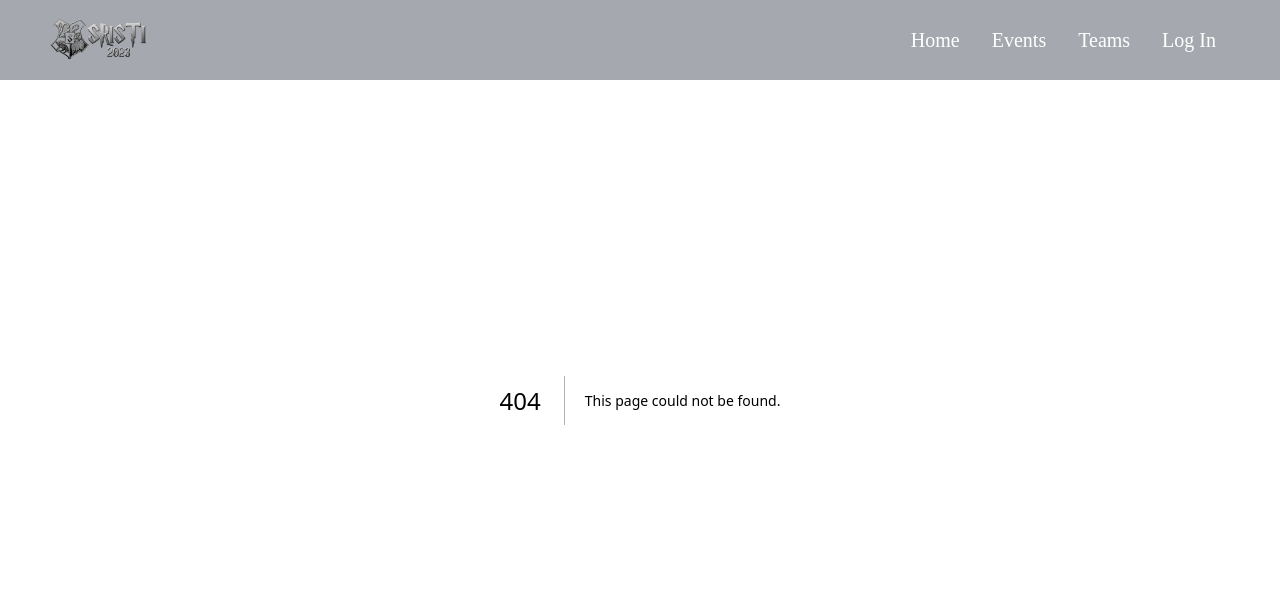
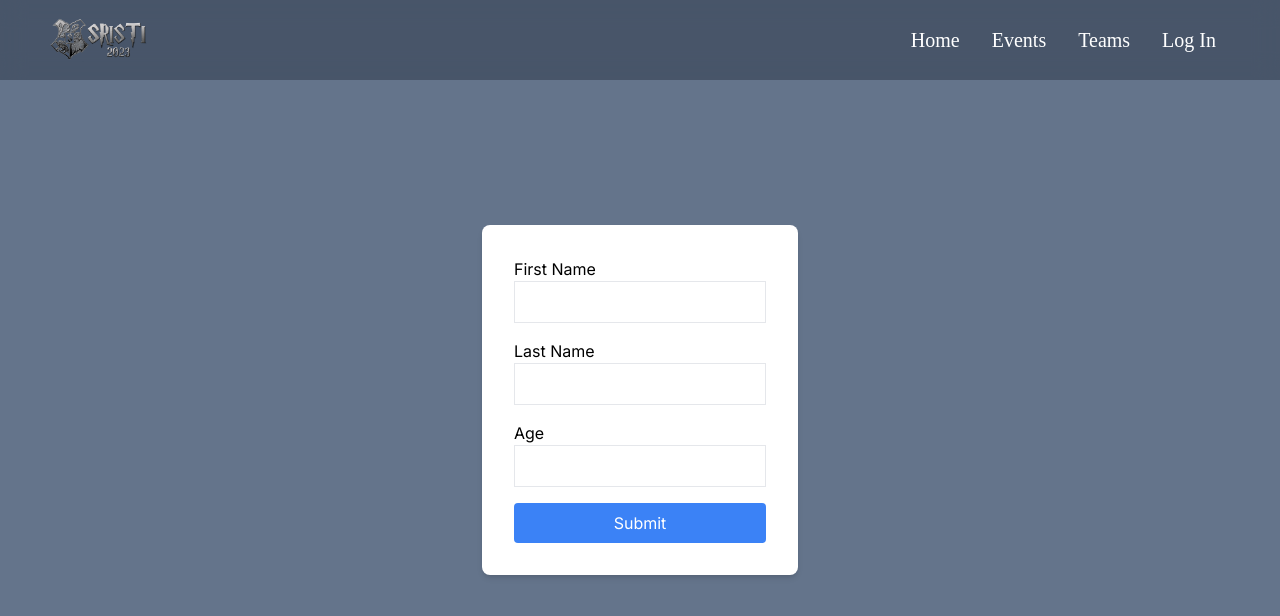
Before and after one commit to SRISTI-JGEC/SRISTI_2K23_Website, a Next.js app: page /registration in a window 1280 px wide. Before the commit this address had no page. Shown: the top 616 px of the page. Built offline with nearby package versions, Linux system fonts and the light colour scheme.

Commit message:
Making A basic form till now

```diff
--- a/package.json
+++ b/package.json
@@ -25,6 +25,7 @@
     "postcss": "8.4.29",
     "react": "18.2.0",
     "react-dom": "18.2.0",
+    "react-hook-form": "^7.46.2",
     "swiper": "^10.3.0",
     "tailwind-scrollbar": "^3.0.5",
     "tailwindcss": "3.3.3",
--- a/src/app/events/[eventname]/page.tsx
+++ b/src/app/events/[eventname]/page.tsx
@@ -3,6 +3,7 @@ import React, { useState } from "react";
 import Image from "next/image";
 import stick from "/public/Images/toppng.com-elder-wand1-harry-potter-wand-draw-transparent-635x50.png";
 import Link from "next/link";
+import { useRouter } from "next/navigation";
 // import ruleBg from "/public/Images/Untitled-2.png";
 
 type TimeLeft = {
@@ -13,6 +14,7 @@ type TimeLeft = {
 };
 
 const Page = () => {
+  const router = useRouter()
   const eventStartTime = new Date("Oct 3, 2023 12:00:00").getTime();
   const [timeLeft, setTimeLeft] = useState<TimeLeft>({
     days: 0,
@@ -32,6 +34,12 @@ const Page = () => {
     let seconds = Math.floor((timeLeft % (1000 * 60)) / 1000);
     setTimeLeft({ days, hours, minutes, seconds });
   }, 1000);
+
+  function handleSubmit() {
+    router.push('/registration')
+
+  }
+
 
   return (
     <>
@@ -153,7 +161,9 @@ const Page = () => {
             </div>
           </div>
           <div className="actions flex justify-between w-[30rem] max-[640px]:w-[20rem] max-[280px]:w-[15rem]">
-            <button className="py-[7px] px-[15px] max-[640px]:py-[4px] max-[640px]:px-[8px] max-[640px]:text-[1rem] bg-rule-bg bg-center bg-cover bg-no-repeat text-white font-griffy text-[1.5rem] tracking-wider">
+            <button className="py-[7px] px-[15px] max-[640px]:py-[4px] max-[640px]:px-[8px] max-[640px]:text-[1rem] bg-rule-bg bg-center bg-cover bg-no-repeat text-white font-griffy text-[1.5rem] tracking-wider"
+              onClick={handleSubmit}
+            >
               Register Now
             </button>
             <Link href={'/events/mesmarise/leaderboard'}><button className="py-[7px] px-[15px] max-[640px]:py-[4px] max-[640px]:px-[8px] max-[640px]:text-[1rem] bg-rule-bg bg-center bg-cover bg-no-repeat text-white font-griffy text-[1.5rem] tracking-wider">
--- a/src/app/layout.tsx
+++ b/src/app/layout.tsx
@@ -17,10 +17,12 @@ export default function RootLayout({
 }) {
   return (
     <html lang="en">
-      <body className={`${inter.className}`}>
-        <NavBar />
+    <body>
+      <NavBar />
+      <div className={`${inter.className}`}>
         {children}
-      </body>
-    </html>
+      </div>
+    </body>
+  </html>
   );
 }
--- /dev/null
+++ b/src/app/registration/page.tsx
@@ -0,0 +1,40 @@
+"use client"
+import React from 'react';
+import { useForm } from 'react-hook-form';
+
+const Page = () => {
+  const {
+    register,
+    handleSubmit,
+    formState: { errors },
+  } = useForm();
+
+  return (
+    <div className="flex justify-center items-center h-screen bg-slate-500">
+      <form
+        onSubmit={handleSubmit((data) => console.log(data))}
+        className="bg-white p-8 rounded-lg shadow-md flex flex-col"
+      >
+        <label> First Name</label>
+        <input {...register('firstName')} className="mb-4 p-2 border" />
+        <label> Last Name</label>
+        <input
+          {...register('lastName', { required: true })}
+          className="mb-4 p-2 border"
+        />
+        <label> Age</label>
+        {errors.lastName && <p className="text-red-500">Last name is required.</p>}
+        <input
+          {...register('age', { pattern: /\d+/ })}
+          className="mb-4 p-2 border"
+        />
+        {errors.age && (
+          <p className="text-red-500">Please enter a number for age.</p>
+        )}
+        <input type="submit" className="bg-blue-500 text-white p-2 rounded" />
+      </form>
+    </div>
+  );
+};
+
+export default Page;
```
Also changed, not shown: 1 other file (tests, documents, lock files or other folders).
